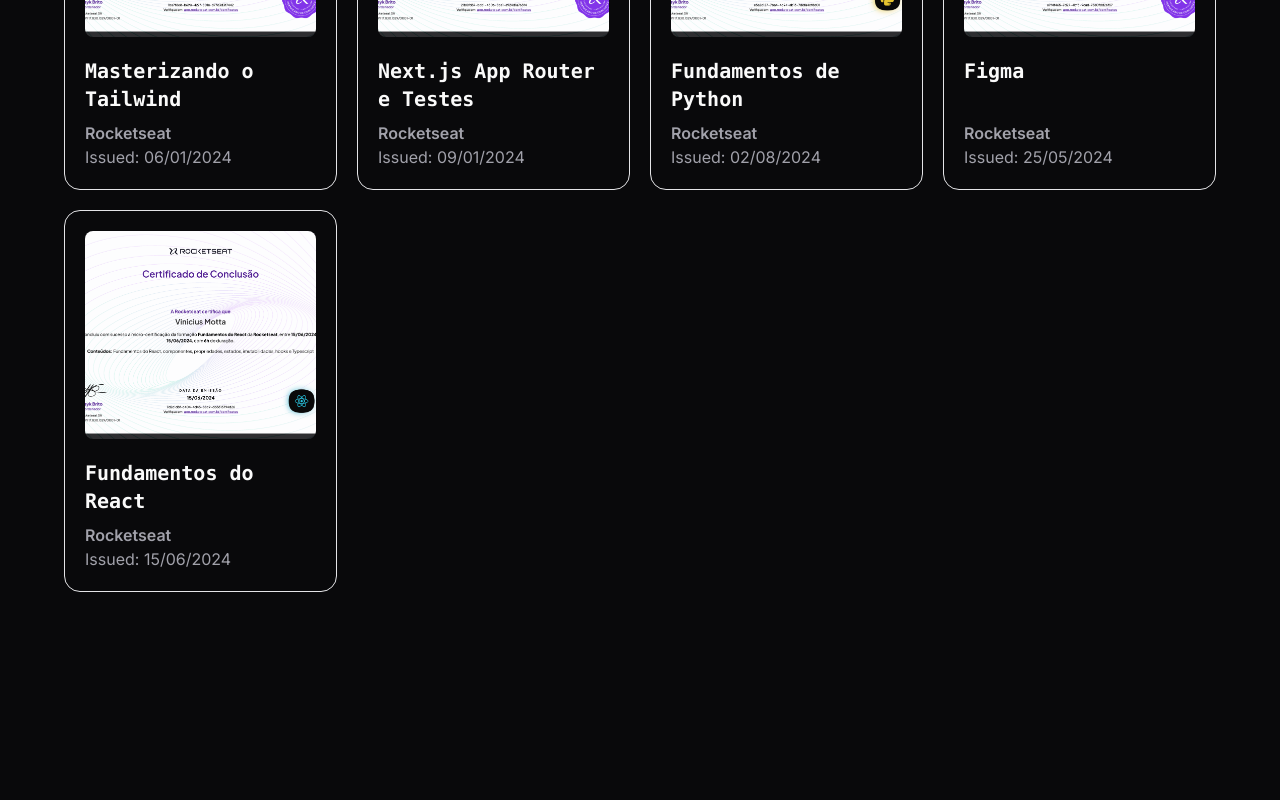
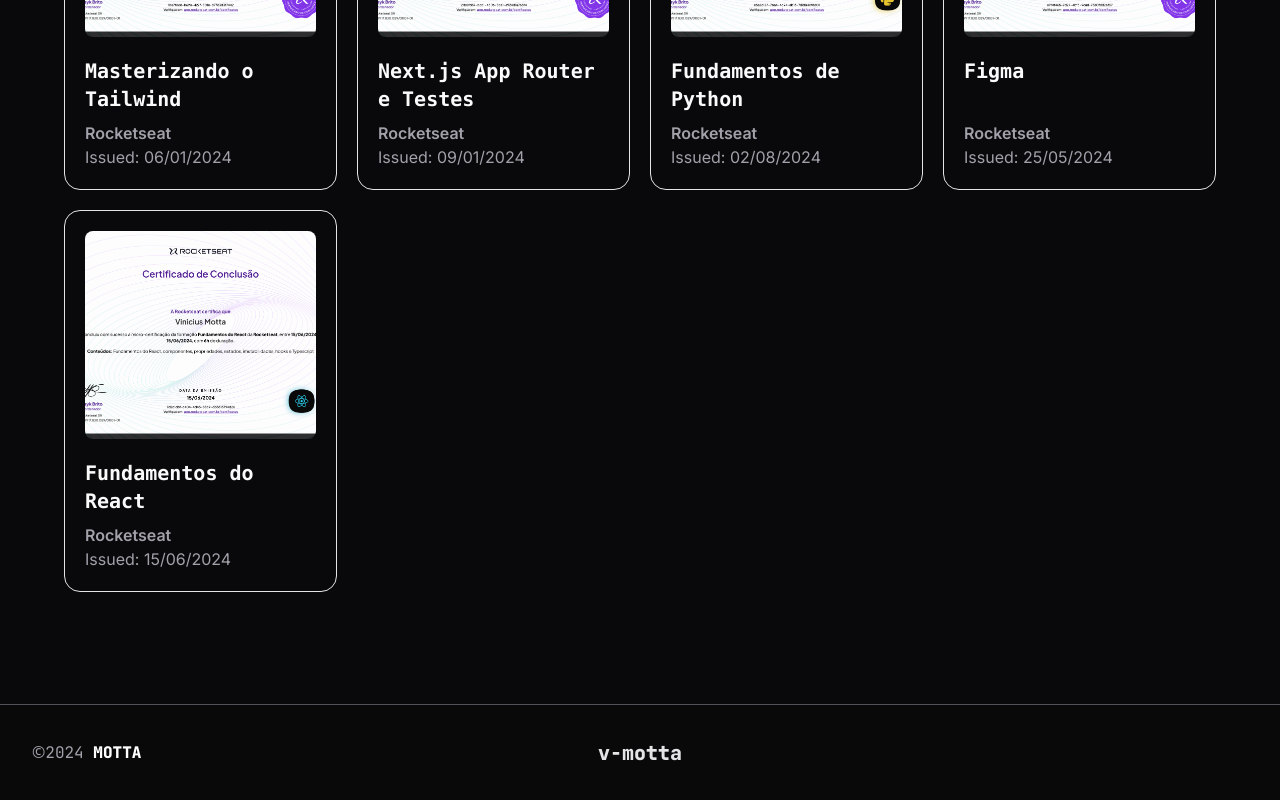
Before and after one commit to v-motta/portfolio-vmotta, a Next.js app: page /certificates in a window 1280 px wide. Shown: the part 360-1160 px from the top of the page. Before the commit the page ends 1064 px from the top, so only its background shows below. Built offline with nearby package versions, Linux system fonts and the light colour scheme.

Commit message:
feat: adding footer

```diff
--- a/src/app/layout.tsx
+++ b/src/app/layout.tsx
@@ -1,6 +1,7 @@
 import type { Metadata } from 'next'
 import { Inter, JetBrains_Mono } from 'next/font/google'
 import './globals.css'
+import { Footer } from '@/components/footer'
 import { Header } from '@/components/header'
 import { Toaster } from '@/components/ui/sonner'
 import { Analytics } from '@vercel/analytics/next'
@@ -46,7 +47,11 @@ export default function RootLayout({
         className={`${jetBrainsMono.variable} ${inter.variable} bg-zinc-950 font-inter text-zinc-50 antialiased`}
       >
         <Header />
+
         {children}
+
+        <Footer />
+
         <Toaster position="top-right" richColors expand />
         <Analytics />
         <SpeedInsights />
--- /dev/null
+++ b/src/components/footer.tsx
@@ -0,0 +1,19 @@
+import Link from 'next/link'
+
+export function Footer() {
+  return (
+    <footer className="relative flex flex-col items-center justify-center gap-3 border-zinc-600 border-t bg-zinc-950 bg-opacity-90 pt-2 pb-3 md:h-24 md:flex-row md:px-8 md:py-8">
+      <p className="absolute left-8 font-jet-brains-mono text-zinc-400">
+        <span className="font-sans">&copy;</span>
+        2024 <span className="font-extrabold text-white uppercase">Motta</span>
+      </p>
+
+      <Link
+        href="/"
+        className="font-extrabold font-jet-brains-mono text-xl text-zinc-200 transition-colors hover:text-zinc-500"
+      >
+        v-motta
+      </Link>
+    </footer>
+  )
+}
```
